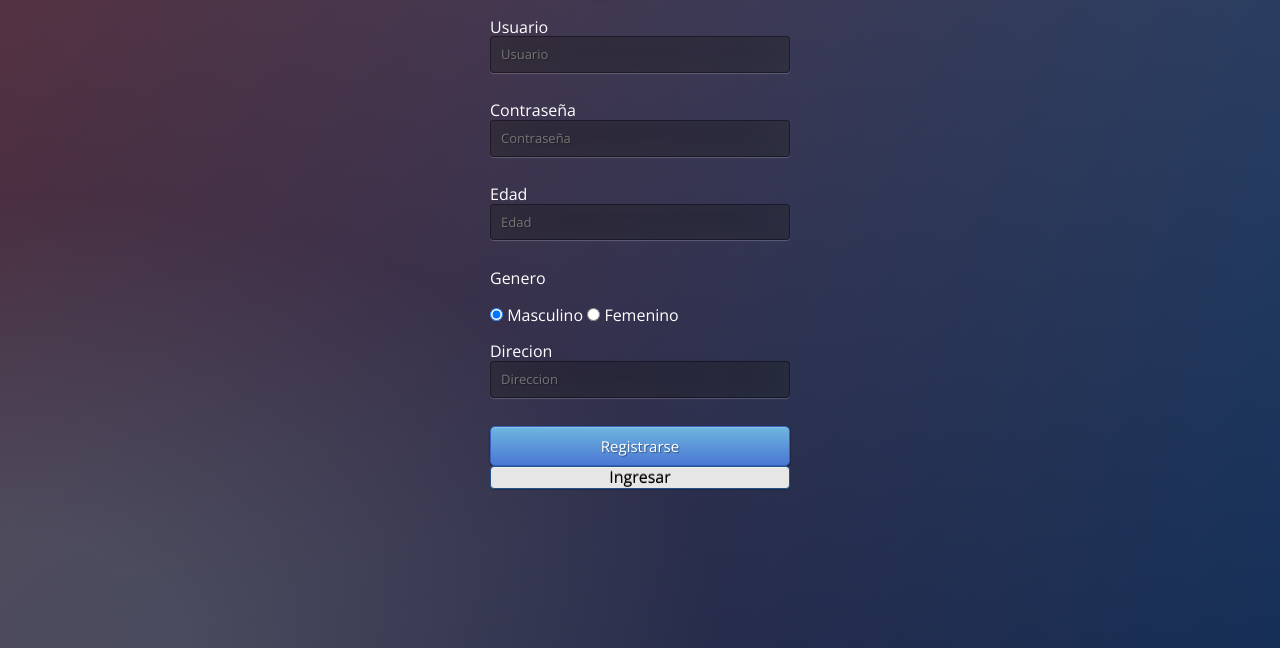
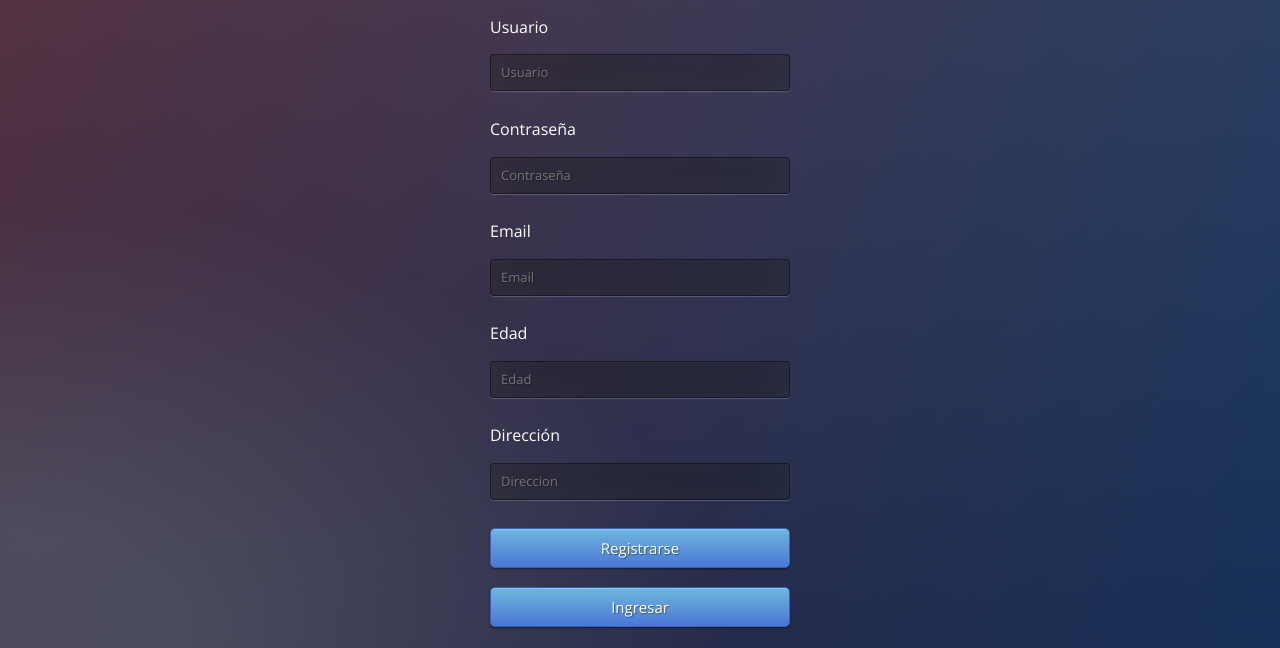
Before and after one commit to Karandras15/Mykelcen, a plain HTML site: page registro.html in a window 1280 px wide. Shown: the part 152-800 px from the top of the page. Drawn offline with nearby package versions, Linux system fonts and the light colour scheme.

Commit message:
Add files via upload
formulario de registro con los campos correspondientes a los de la base de datos, formulario de login con botón para ir a pantalla de registro

```diff
--- a/registro.html
+++ b/registro.html
@@ -2,7 +2,7 @@
 <html >
 <head>
   <meta charset="UTF-8">
-  <title>Login Form</title>
+  <title>Registro</title>
 
   <link rel="stylesheet" href="https://cdnjs.cloudflare.com/ajax/libs/normalize/5.0.0/normalize.min.css">
 <style>
@@ -92,20 +92,38 @@ input:focus { box-shadow: inset 0 -5px 45px rgba(100,100,100,0.4), 0 1px 1px rgb
   <div class="login">
 	<h1>Mykelcen</h1>
     <form method="post">
-    	Usuario<input class="introducir" type="text" name="u" placeholder="Usuario" required="required" /><br>
+    	Usuario
 		<br>
-        Contraseña<input class="introducir" type="password" name="p" placeholder="Contraseña" required="required" /><br>
 		<br>
-		Edad<input class="introducir" type="text" name="e" placeholder="Edad" required="required" /><br>
+		<input class="introducir" type="text" name="u" placeholder="Usuario" required="required" /><br>
 		<br>
-		Genero<br><br><input type="radio" name="gender" value="male" checked> Masculino
-		<input type="radio" name="gender" value="female"> Femenino<br>
+        Contraseña
 		<br>
-        Direcion<input class="introducir" type="password" name="d" placeholder="Direccion" required="required" /><br>
+		<br>
+		<input class="introducir" type="password" name="p" placeholder="Contraseña" required="required" />
+		<br>
+		<br>
+		Email
+		<br>
+		<br>
+		<input class="introducir" type="email" name="email" placeholder="Email" required="required" /><br>
+		<br>
+		Edad
+		<br>
+		<br>
+		<input class="introducir" type="number" name="edad" placeholder="Edad" required="required" /><br>
+		<br>
+        Dirección
+		<br>
+		<br>
+		<input class="introducir" type="text" name="direccion" placeholder="Direccion" required="required" /><br>
 		<br>
         <button type="submit" class="btn btn-primary btn-block btn-large">Registrarse</button>
-		<a href="index.html"><input class="boton" type="button" value="Ingresar"/></a>
+		<br>
     </form>
+	<form action="index.html">
+		<input class="btn btn-primary btn-block btn-large" type="submit" value="Ingresar" />
+	</form>
 </div>
 
     <script src="js/index.js"></script>
```
Also changed, not shown: index.html (+7 -2 lines).
